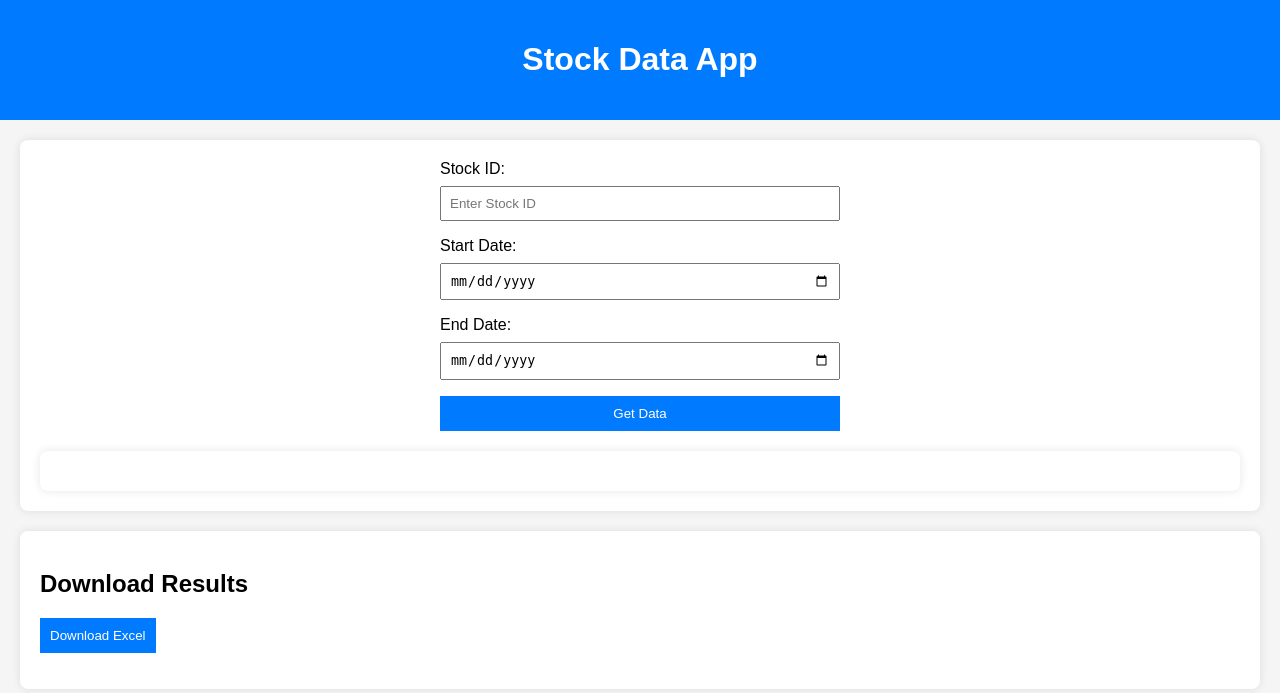
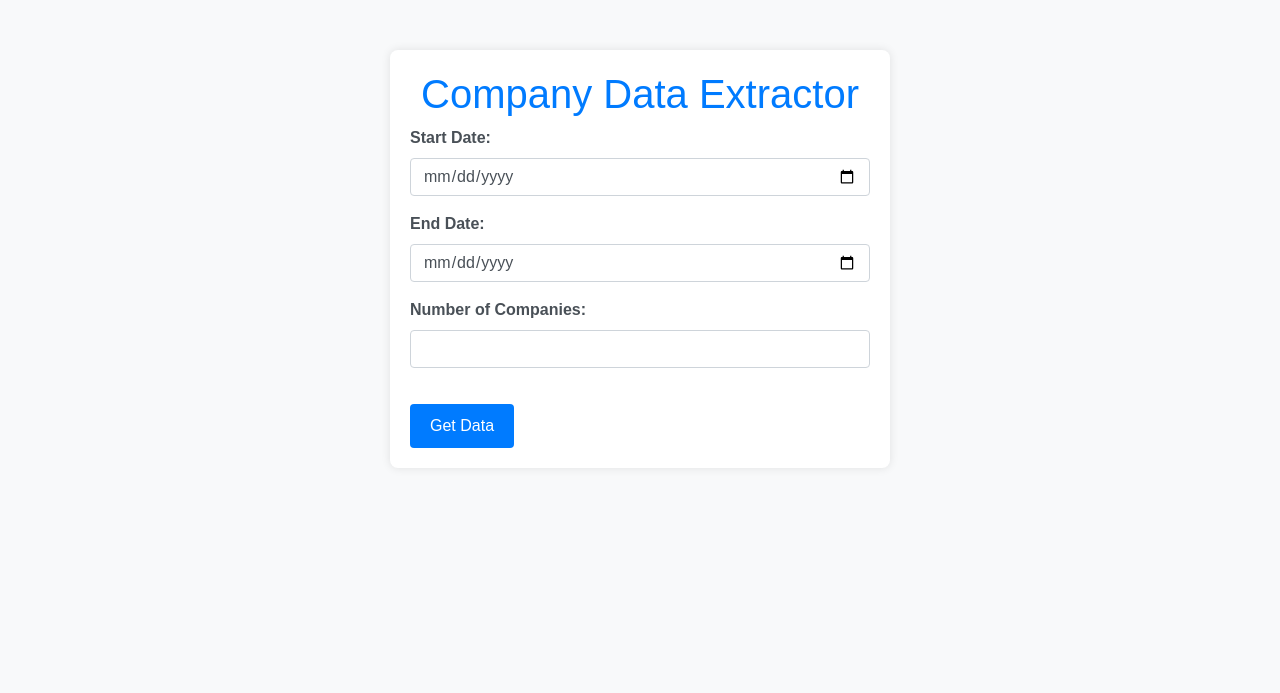
Before and after one commit to Iamsharath007/marketwatch, a FastAPI app: page / in a window 1280 px wide. Shown: the top 693 px of the page. Run offline with FastAPI, Linux system fonts and the light colour scheme; parts of the project's set-up code (start-up, migrations or seed data) failed here and were passed over; some libraries are stand-ins or nearby versions.

Commit message:
index updated

```diff
--- a/app.py
+++ b/app.py
@@ -44,11 +44,6 @@ def extractor(_id, start, end, instrument_keys, data_dict):
     data_df.to_excel('output.xlsx')
 
 
-def download_file(filename: str):
-    return FileResponse(filename, media_type='application/vnd.openxmlformats-officedocument.spreadsheetml.sheet',
-                        filename=filename)
-
-
 upstock_app = upstox_client.HistoryApi()
 app = FastAPI()
 app.add_middleware(
@@ -68,38 +63,7 @@ async def read_root(request: Request):
         raise HTTPException(status_code=404, detail="index.html not found")
 
 
-# @app.get('/data')
-# def get_data(_id, start, end):
-#     result = instrument_keys[instrument_keys['name'] == f"{_id}"]["instrument_key"].iloc[0]
-#     response = upstock_app.get_historical_candle_data1(result, 'day', end, start, 'v2')
-#     # Check the response status
-#     if response.status != "success":
-#         print(f"Error: {response.status_code} - {response.text}")
-#         return
-#     datas = response.data.candles
-#     data_dict = {"Date": [], "Open": [], "Close": [], "Percentage": []}
-#     for data in datas:
-#         date = data[0].split("T")[0]
-#         data_dict["Date"].append(date)
-#         data_dict["Open"].append(data[1])
-#         data_dict["Close"].append(data[4])
-#         data_dict["Percentage"].append(f"{round(((data[4] - data[1]) / data[1]) * 100, 3)}%")
-#     data_df = pd.DataFrame(data_dict)
-#     data_df.to_excel(f"{_id}.xlsx", index=False)
-#     excel_buffer = io.BytesIO()
-#     data_df.to_excel(excel_buffer, index=False)
-#     excel_buffer.seek(0)
-#     return Response(
-#         content=excel_buffer.read(),
-#         media_type="application/vnd.openxmlformats-officedocument.spreadsheetml.sheet",
-#         headers={"Content-Disposition": f"attachment; filename={_id}.xlsx"}
-#     )
 
-
-@app.get("/download")
-def download_file(filename: str):
-    return FileResponse(filename, media_type='application/vnd.openxmlformats-officedocument.spreadsheetml.sheet',
-                        filename=filename)
 
 @app.get("/data")
 async def get_data(companies:list, start: str, end: str):
@@ -117,6 +81,4 @@ async def get_data(companies:list, start: str, end: str):
         )
 
 
-
-
 uvicorn.run(app)
--- a/templates/index.html
+++ b/templates/index.html
@@ -1,107 +1,106 @@
+<!-- templates/index.html -->
 <!DOCTYPE html>
 <html lang="en">
 <head>
     <meta charset="UTF-8">
+    <meta http-equiv="X-UA-Compatible" content="IE=edge">
     <meta name="viewport" content="width=device-width, initial-scale=1.0">
-    <title>Stock Data App</title>
+    <title>Company Data Extractor</title>
+    <link rel="stylesheet" href="https://stackpath.bootstrapcdn.com/bootstrap/4.5.2/css/bootstrap.min.css">
     <style>
         body {
             font-family: 'Arial', sans-serif;
-            background-color: #f5f5f5;
-            margin: 0;
-            padding: 0;
+            background-color: #f8f9fa;
         }
 
-        header {
-            background-color: #007bff;
+        .container {
+            margin-top: 50px;
+            max-width: 500px;
+            background-color: #ffffff;
             padding: 20px;
-            text-align: center;
-            color: #fff;
-        }
-
-        section {
-            margin: 20px;
-            padding: 20px;
-            background-color: #fff;
             border-radius: 8px;
             box-shadow: 0 0 10px rgba(0, 0, 0, 0.1);
         }
 
-        form {
-            display: flex;
-            flex-direction: column;
-            max-width: 400px;
-            margin: auto;
+        h1 {
+            text-align: center;
+            color: #007bff;
         }
 
         label {
-            margin-bottom: 8px;
+            font-weight: bold;
+            color: #495057;
         }
 
         input {
-            margin-bottom: 16px;
-            padding: 8px;
+            margin-bottom: 15px;
         }
 
         button {
-            padding: 10px;
+            margin-top: 20px;
             background-color: #007bff;
             color: #fff;
             border: none;
+            border-radius: 4px;
+            padding: 10px 20px;
             cursor: pointer;
         }
 
-        .result {
-            margin-top: 20px;
-            padding: 20px;
-            background-color: #fff;
-            border-radius: 8px;
-            box-shadow: 0 0 10px rgba(0, 0, 0, 0.1);
-        }
-
-        a {
-            color: #007bff;
-            text-decoration: none;
+        button:hover {
+            background-color: #0056b3;
         }
     </style>
 </head>
 <body>
-    <header>
-        <h1>Stock Data App</h1>
-    </header>
+    <div class="container">
+        <h1>Company Data Extractor</h1>
+        <form id="dataForm" action="/data" method="get" class="needs-validation" novalidate>
+            <div class="form-group">
+                <label for="start">Start Date:</label>
+                <input type="date" name="start" id="start" class="form-control" required>
+            </div>
 
-    <section>
-        <form id="stockForm">
-            <label for="stockId">Stock ID:</label>
-            <input type="text" id="stockId" placeholder="Enter Stock ID" required>
+            <div class="form-group">
+                <label for="end">End Date:</label>
+                <input type="date" name="end" id="end" class="form-control" required>
+            </div>
 
-            <label for="startDate">Start Date:</label>
-            <input type="date" id="startDate" required>
+            <div class="form-group">
+                <label for="numCompanies">Number of Companies:</label>
+                <input type="number" name="numCompanies" id="numCompanies" class="form-control" min="1" required>
+            </div>
 
-            <label for="endDate">End Date:</label>
-            <input type="date" id="endDate" required>
+            <div id="companyInputs"></div>
 
-            <button type="button" onclick="getData()">Get Data</button>
+            <button type="submit">Get Data</button>
         </form>
+    </div>
 
-        <div class="result" id="resultSection">
-            <!-- Result will be displayed here -->
-        </div>
-    </section>
+    <script src="https://code.jquery.com/jquery-3.5.1.slim.min.js"></script>
+    <script src="https://cdn.jsdelivr.net/npm/@popperjs/core@2.9.1/dist/umd/popper.min.js"></script>
+    <script src="https://stackpath.bootstrapcdn.com/bootstrap/4.5.2/js/bootstrap.min.js"></script>
+    <script>
+        // Function to dynamically generate company input fields
+        function generateCompanyInputs() {
+            const numCompanies = document.getElementById("numCompanies").value;
+            const companyInputsContainer = document.getElementById("companyInputs");
+            companyInputsContainer.innerHTML = "";
 
-    <section>
-        <h2>Download Results</h2>
-        <button onclick="downloadFile()">Download Excel</button>
-        <p id="downloadMessage"></p>
-    </section>
+            for (let i = 1; i <= numCompanies; i++) {
+                const companyInput = document.createElement("input");
+                companyInput.type = "text";
+                companyInput.name = `companies[${i}]`;
+                companyInput.className = "form-control";
+                companyInput.placeholder = `Company ${i} Name`;
+                companyInputsContainer.appendChild(companyInput);
+            }
+        }
 
-    <script>
-        async function getData() {
-            var stockId = document.getElementById("stockId").value;
-            var startDate = document.getElementById("startDate").value;
-            var endDate = document.getElementById("endDate").value;
-            window.location.href = `/data?_id=${stockId}&start=${startDate}&end=${endDate}`;
-        }
+        // Event listener for the numCompanies input change
+        document.getElementById("numCompanies").addEventListener("input", generateCompanyInputs);
+
+        // Initial generation on page load
+        generateCompanyInputs();
     </script>
 </body>
 </html>
```
